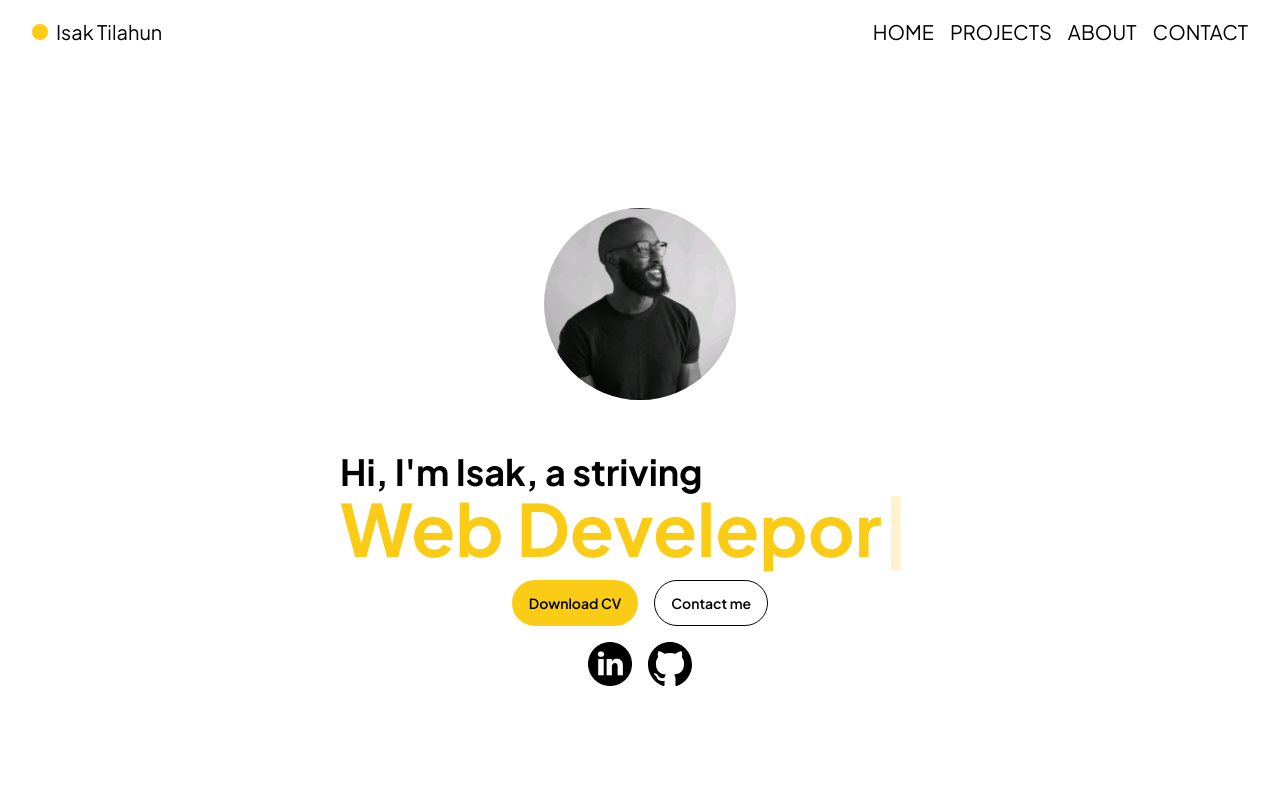
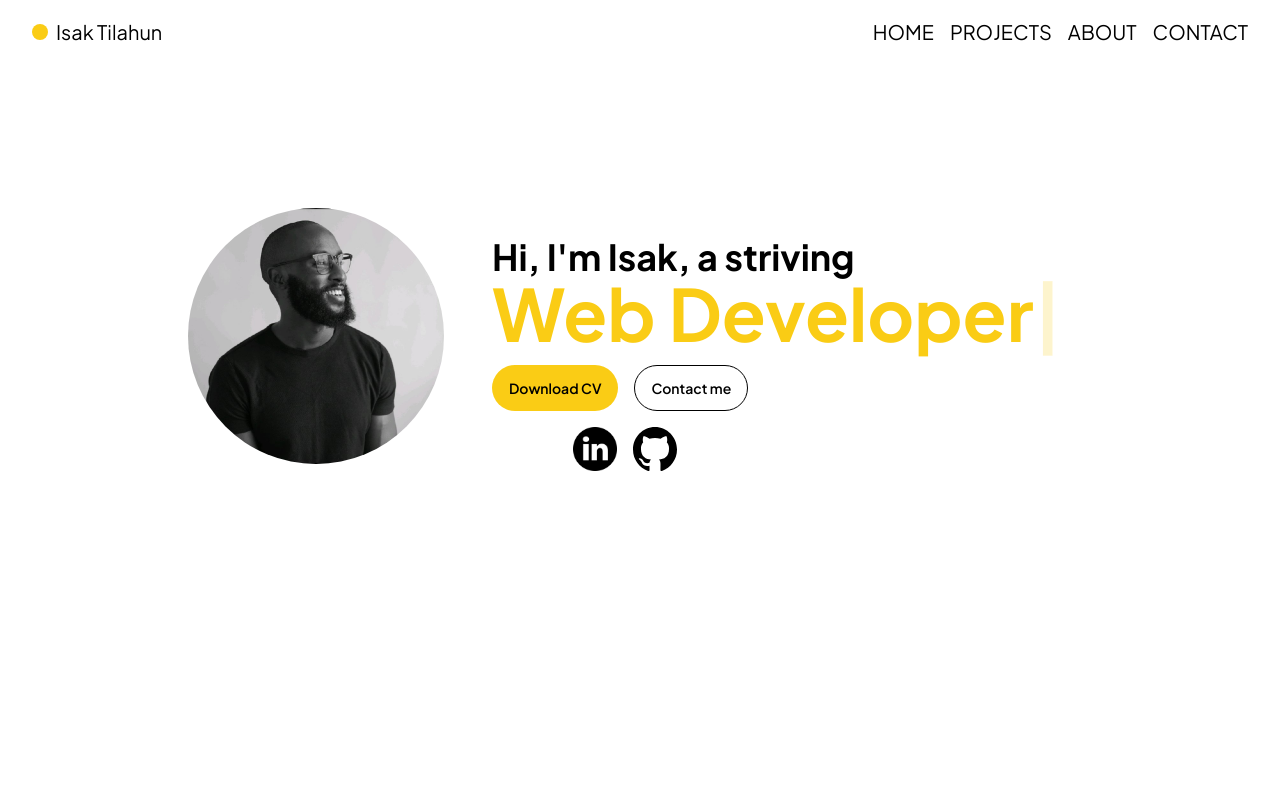
Before and after one commit to FriceIce/portfolio-site, a React (Vite) app: page / in a window 1280 px wide. Shown: the top 800 px of the page. Built offline with nearby package versions, Linux system fonts and the light colour scheme.

Commit message:
Added key to values in the map return

```diff
--- a/src/components/Header.tsx
+++ b/src/components/Header.tsx
@@ -89,7 +89,7 @@ const Header = () => {
             <ul className="flex gap-4">
               {menuOptions.map((option, index) => {
                 return (
-                  <li className="">
+                  <li key={index} className="">
                     <p
                       key={index}
                       className={`hidden md:block text-xl uppercase text-black`}
--- a/src/components/Introduktion.tsx
+++ b/src/components/Introduktion.tsx
@@ -1,7 +1,7 @@
 import { ReactTyped } from "react-typed";
 
 const Introduction = () => {
-  const subtitle = ["Web Develepor"];
+  const subtitle = ["Web Developer"];
   const url_paths = [
     {
       src: "/linkedin-icon.png",
@@ -18,14 +18,14 @@ const Introduction = () => {
   ];
 
   return (
-    <div>
-      <div className="flex flex-col items-center gap-4">
+    <div className="flex flex-col lg:flex-row items-center gap-4 lg:gap-12">
       <img
         src="/porfolio-pp.jfif"
-          alt=""
-          className="size-48 rounded-full mb-9"
+        alt="profile image"
+        className="size-48 md:size-64 rounded-full md:mb-9"
       />
-        <article className="w-[300px] md:w-[600px]">
+      <div className="space-y-4">
+        <article className="w-[300px] sm:w-[490px] md:w-[600px]">
           <h1 className="font-bold text-xl sm:text-3xl md:text-4xl">
             Hi, I'm Isak, a striving
           </h1>
@@ -33,8 +33,8 @@ const Introduction = () => {
             <ReactTyped strings={subtitle} typeSpeed={100} />
           </h2>
         </article>
-
-        <div className="group flex gap-4 font-semibold text-sm">
+        <div className="space-y-4 w-[265px]">
+          <div className="group flex gap-4 font-semibold text-sm w-max">
             <a
               href="/fakeStuff.pdf"
               download
@@ -49,14 +49,16 @@ const Introduction = () => {
               Contact me
             </a>
           </div>
-        <div className="flex gap-4">
-          {url_paths.map((icon) => {
+
+          <div className="flex gap-4 justify-center">
+            {url_paths.map((icon, index) => {
               return (
                 <a
+                  key={index}
                   href={icon.href}
                   title={`Visit my ${icon.title} page.`}
                   rel="noreferrer"
-                className="md:hover:cursor-pointer"
+                  className="md:hover:cursor-pointer md:hover:scale-105 transition-all"
                   target="_blank"
                 >
                   <img
@@ -70,6 +72,7 @@ const Introduction = () => {
           </div>
         </div>
       </div>
+    </div>
   );
 };
 
```
Lines whose indentation alone changed are shown as unchanged.
